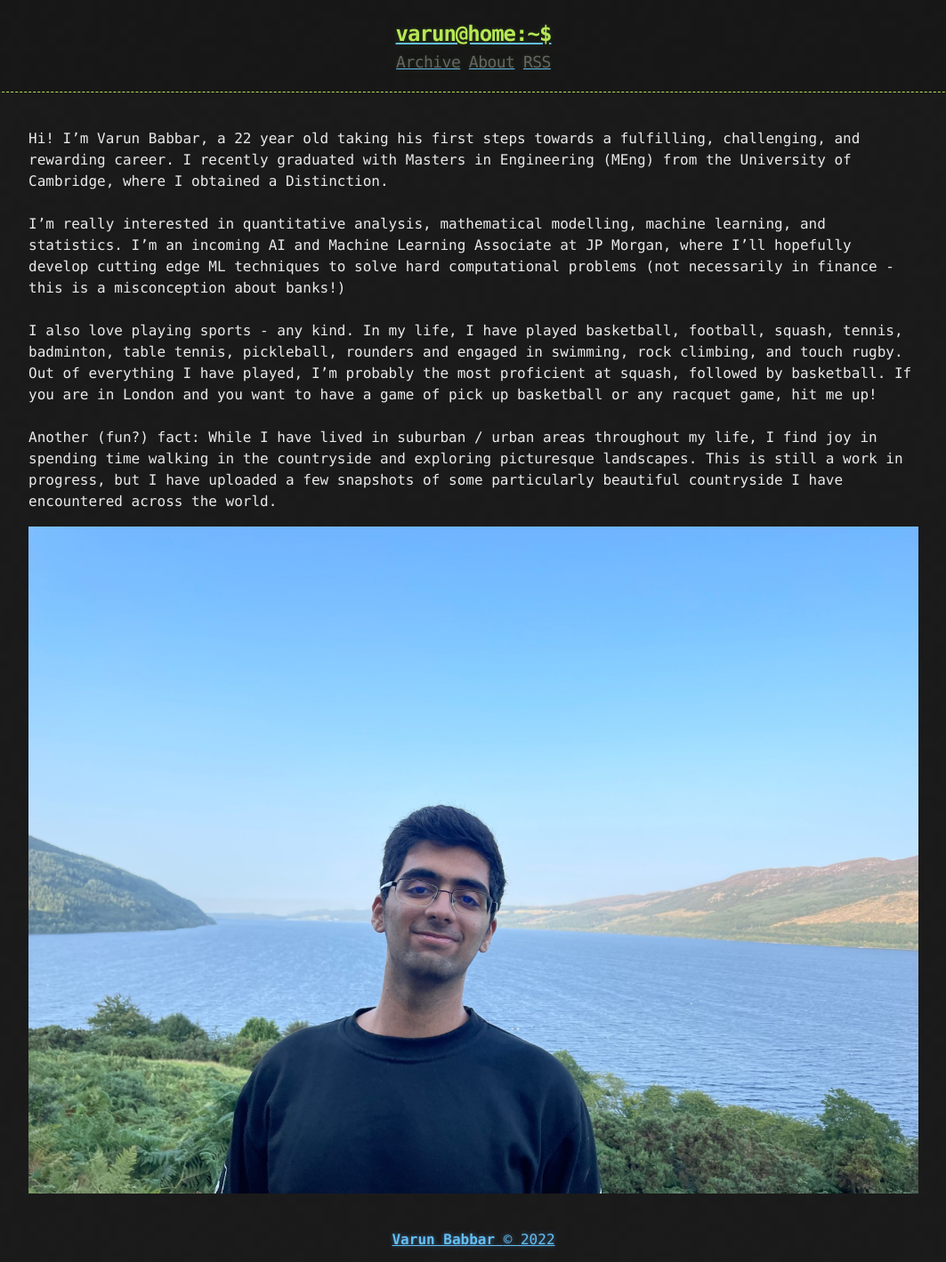
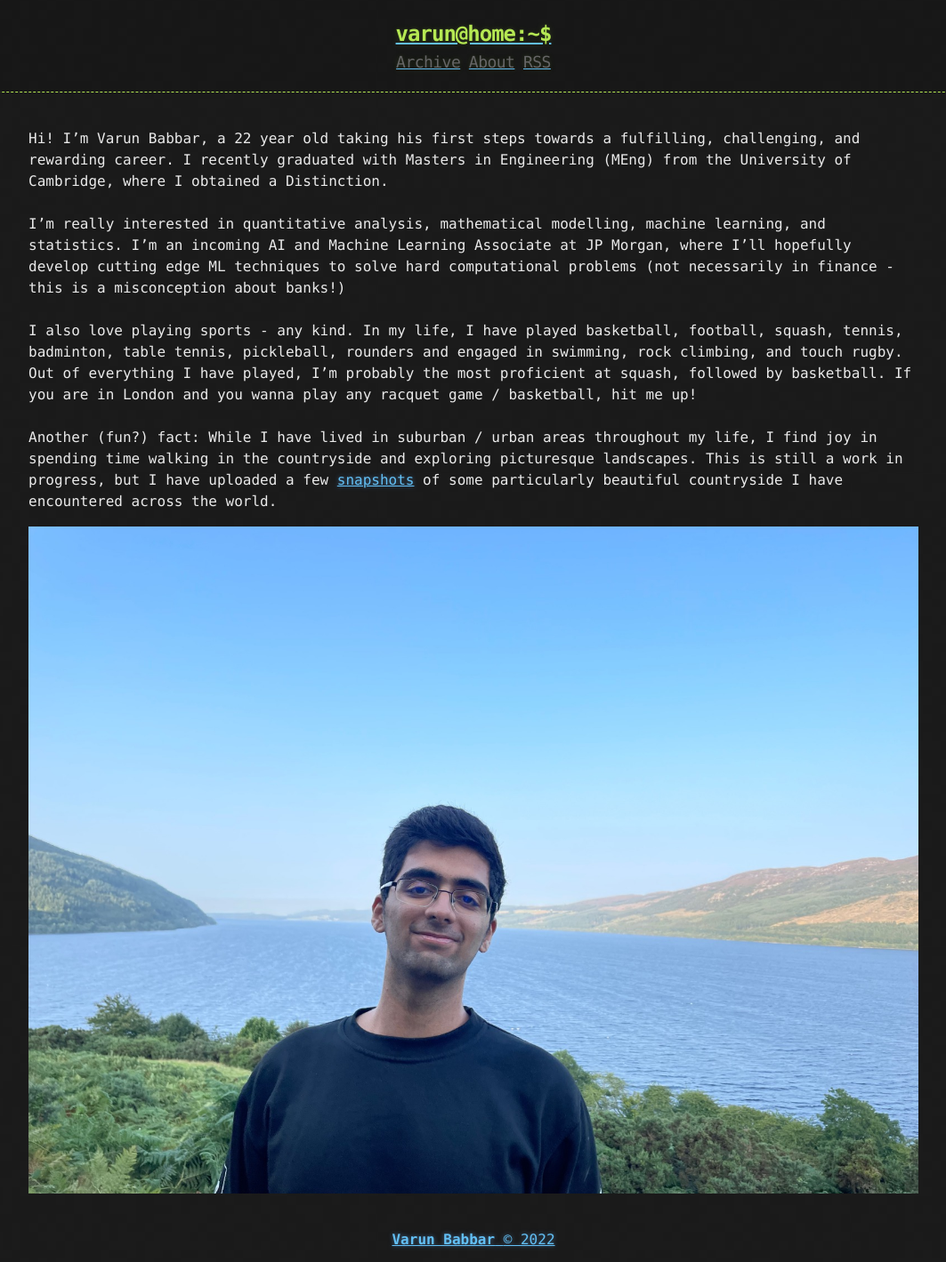
Before and after one commit to VarunBabbar/VarunBabbar.github.io, a Jekyll site: the page built from about.md, in a window 1280 px wide. Shown: the whole page at 89% size, without its empty margins (108-1171 px from the left). Built offline with Jekyll 4.4.1, drawn with Linux system fonts in a browser that asks for light colours.

Commit message:
Update about.md

```diff
--- a/about.md
+++ b/about.md
@@ -9,9 +9,9 @@ Hi! I'm Varun Babbar, a 22 year old taking his first steps towards a fulfilling,
 I'm really interested in quantitative analysis, mathematical modelling, machine learning, and statistics. I'm an incoming AI and Machine Learning Associate at JP Morgan, where I'll hopefully develop cutting edge ML techniques to solve hard computational problems (not necessarily in finance - this is a misconception about banks!)
 \\
 \\
-I also love playing sports - any kind. In my life, I have played basketball, football, squash, tennis, badminton, table tennis, pickleball, rounders and engaged in swimming, rock climbing, and touch rugby. Out of everything I have played, I'm probably the most proficient at squash, followed by basketball. If you are in London and you want to have a game of pick up basketball or any racquet game, hit me up!
+I also love playing sports - any kind. In my life, I have played basketball, football, squash, tennis, badminton, table tennis, pickleball, rounders and engaged in swimming, rock climbing, and touch rugby. Out of everything I have played, I'm probably the most proficient at squash, followed by basketball. If you are in London and you wanna play any racquet game / basketball, hit me up!
 \\
 \\
-Another (fun?) fact: While I have lived in suburban / urban areas throughout my life, I find joy in spending time walking in the countryside and exploring picturesque landscapes. This is still a work in progress, but I have uploaded a few snapshots of some particularly beautiful countryside I have encountered across the world.
+Another (fun?) fact: While I have lived in suburban / urban areas throughout my life, I find joy in spending time walking in the countryside and exploring picturesque landscapes. This is still a work in progress, but I have uploaded a few [snapshots](snapshots) of some particularly beautiful countryside I have encountered across the world.
 
 ![Alt text](/pictures/me.jpeg?raw=true)
```
